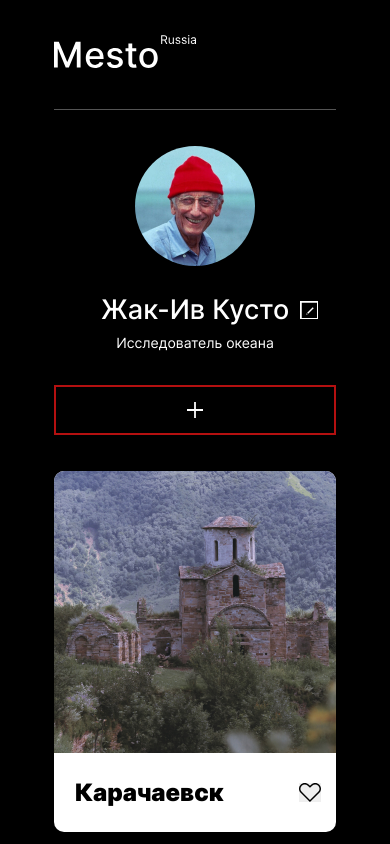
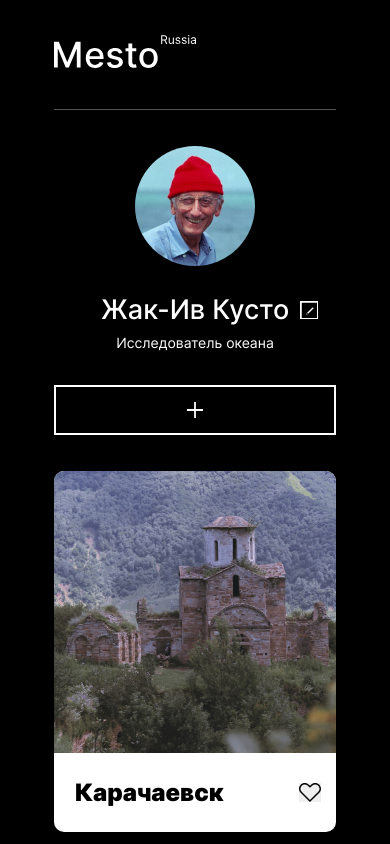
Before and after one commit to DARIANED/mesto, a plain HTML site: page index.html in a window 390 px wide. Shown: the top 844 px of the page. Drawn offline with Linux system fonts and the light colour scheme.

Commit message:
коммит 5

```diff
--- a/blocks/profile/__add-button/profile__add-button.css
+++ b/blocks/profile/__add-button/profile__add-button.css
@@ -1,5 +1,5 @@
 .profile__add-button {
-    background-image: url(../../../../images/Add\ Button.svg);
+    background-image: url(../../../images/Add\ Button.svg);
     width: 150px;
     height: 50px;
     object-fit: cover;
@@ -12,12 +12,12 @@
 
 @media screen and (max-width: 920px) {
     .profile__add-button {
-        background-image: url(../../../../images/Cross.svg);
+        background-image: url(../../../images/Cross.svg);
         background-size: 16px 16px;
         background-repeat: no-repeat;
         background-position: center;
         width: 282px;
         margin: 46px auto 0;
-        border: 2px solid rgb(180, 16, 16);
+        border: 2px solid #FFF;
     }
 }
```
